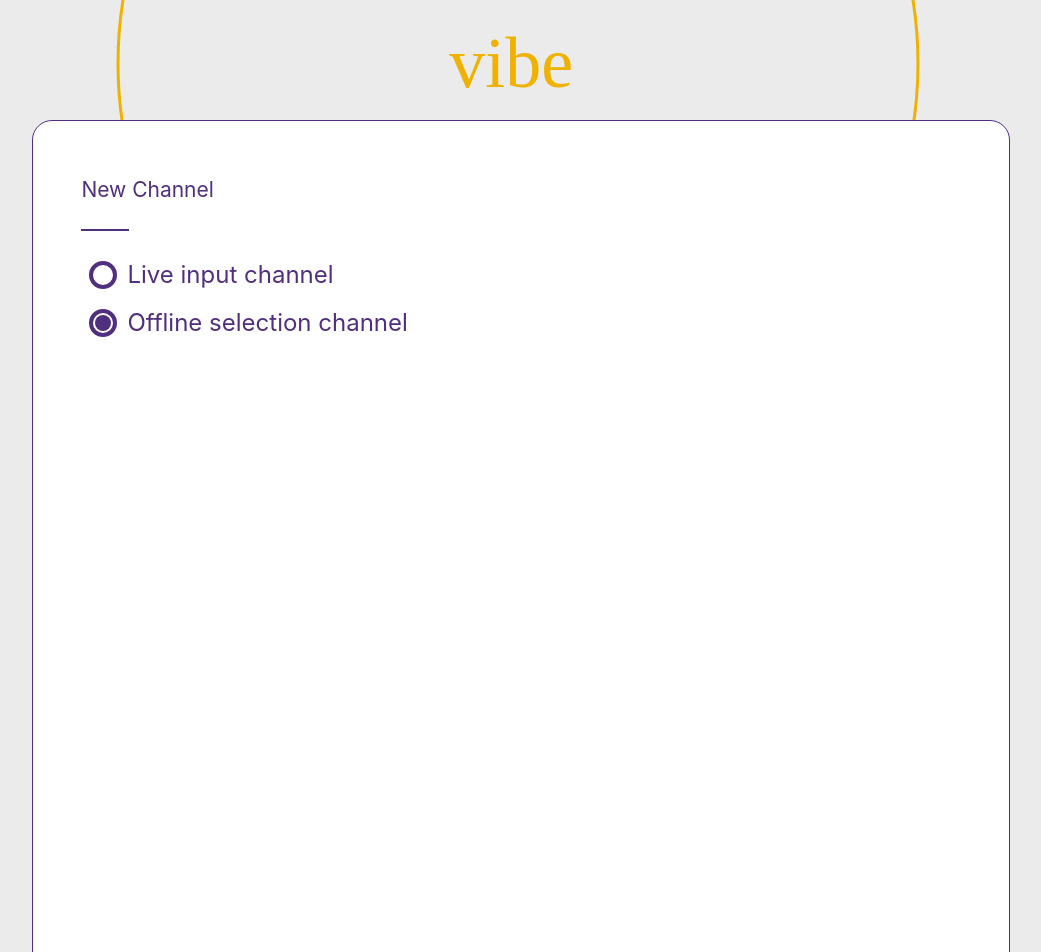
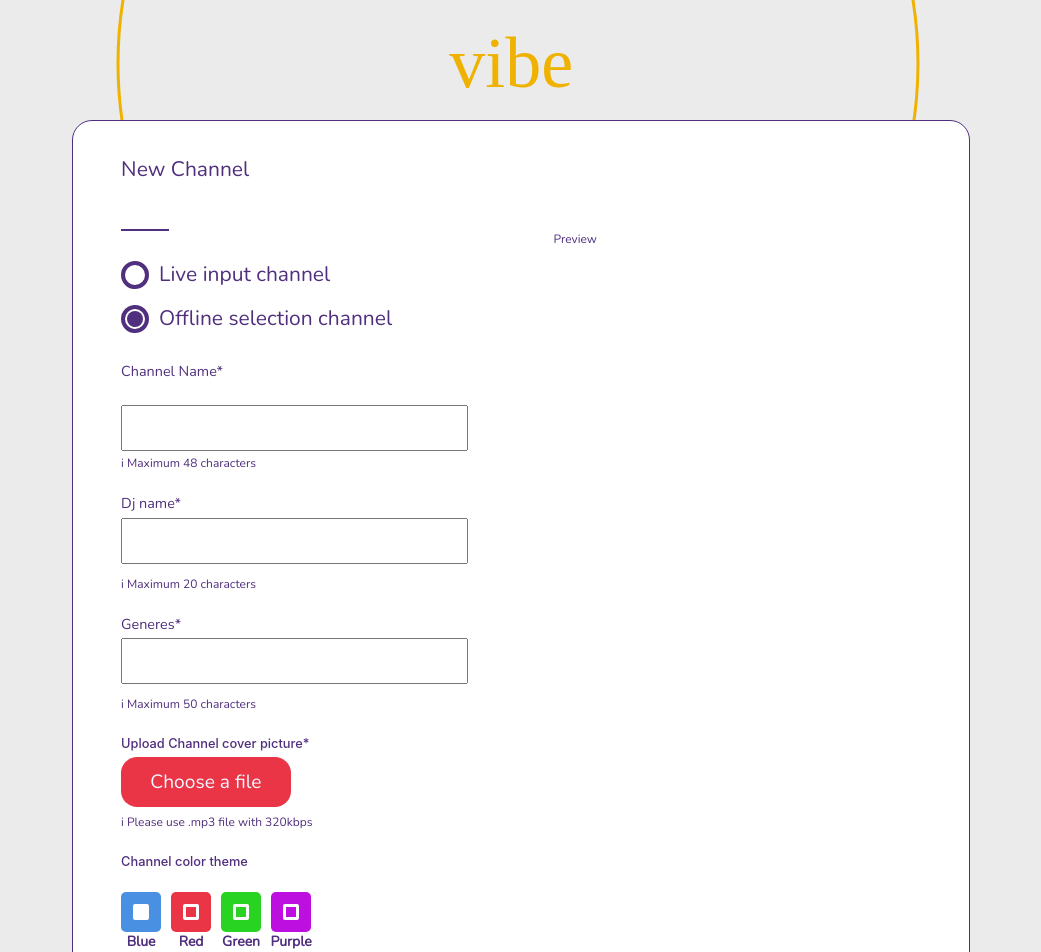
Before and after one commit to Stephaaan/vibe, a React (Create React App) app: page /createChannel in a window 1280 px wide. Shown: the top 952 px of the page, without its empty margins (122-1163 px from the left). Built offline with nearby package versions, Linux system fonts and the light colour scheme.

Commit message:
create channel finished color picker

```diff
--- a/src/App.css
+++ b/src/App.css
@@ -6,6 +6,7 @@ body{
 	width: 100%;
 	height:100%;
 	background-color: #ebebec;
+	font-family: -apple-system, BlinkMacSystemFont, 'Segoe UI', Roboto, Oxygen, Ubuntu, Cantarell, 'Open Sans', 'Helvetica Neue', sans-serif;
 	margin:0;
 }
 .App {
@@ -20,9 +21,10 @@ body{
 	height: 100%;
 	display: flex;
 	justify-content: center;
-	font-family: Nunito, sans-serif;
+	font-family: 'Nunito', sans-serif;
 }
 .animated_logo{
+	font-family: 'Nunito', sans-serif;
 	width: 100%;
 	height: 465px;
 	background-image: url("imgs/animated-logo.svg");
@@ -83,7 +85,7 @@ body{
 	color:#502f7e;
 }
 .HomeScreen-stream-live_channel_text{
-	font-family: -apple-system, BlinkMacSystemFont, 'Segoe UI', Roboto, Oxygen, Ubuntu, Cantarell, 'Open Sans', 'Helvetica Neue', sans-serif;
+	font-family: 'Nunito', sans-serif;
 	font-weight: 100;
 	margin-top: 24px;
 	width: 100%;
@@ -131,15 +133,15 @@ body{
 	flex-direction: row;
 }
 .channel_background{
-	/*background:url("imgs/radius-16-px.svg"); */
+
 	position: relative;
 	background-color: white;
 	border-style: solid;
 	border-radius: 16px;
 	border-color: #502f7e;
 	border-width: 1px;
-	width:812px;
-	height: 114px;
+	width:60%;
+	height: 10%;
 	margin-bottom: 8px;
 	padding: 16px;
 	display: flex;
@@ -151,6 +153,7 @@ body{
 .channel_section{
 	display: inline-block;
 	height: 100%;
+	width:25%;
 	margin-left: 10px;
 }
 .channel_name_section{
@@ -171,8 +174,8 @@ body{
 .channel_listeners_section{
 	margin-top: 0px;
 	padding-top: 0px;
-	position:absolute;
-	left: 271px;
+	/*position:absolute;
+	left: 271px; */
 }
 .channel_section_numberOfListeners_text{
 	text-align: center;
@@ -192,8 +195,8 @@ body{
 	font-weight: 100;
 }
 .channel_audio_section{
-	position: absolute;
-	left: 413px;
+/*	position: absolute;
+	left: 413px; */
 	line-height: 4px;
 }
 .channel_audio_audio_source_label{
@@ -243,18 +246,18 @@ body{
 }
 .channelName{
 	font-weight: 600;
-	font-size: 24px;
+	font-size: 1.3em;
 	color: #502f7e;
 }
 .channel_settings_section{
-	position: absolute;
-	left: 626px;
+	/*position: absolute;
+	left: 626px; */
 	display: flex;
 	flex-direction: row;
 
 }
 .channel_settings_editBtn{
-	width: 74px;
+	width: 40%;
 	height: 40px;
 	margin-top: 37px;
 	margin-left: 8px;
@@ -290,7 +293,7 @@ body{
 	font-weight: 100;
 }
 .edit_channel_screen_edit_channel{
-	width: 976px;
+	width: 70%;
 	height: 1096px;
 	background-color:white;
 	margin-top: 120px;
@@ -302,42 +305,43 @@ body{
 .edit_channel_edit_form{
 	width: 50%;
 	height:100%;
-	position: relative;
+	text-align: left;
+	margin-left: 48px;
 }
 .edit_channel_preview{
 	width: 50%;
 	height:100%;
+	text-align: left;
 
 }
 .edit_channel_new_channel_p{
 	font-size: 21px;
-	position: absolute;
-	top: 48px;
-	left: 48px;
+
+	margin-top: 48px;
 }
 .edit_channel_line{
 	width: 48px;
  	height: 2px;
 	background-color: #502f7e;
-	position: absolute;
-	top: 108px;
-	left: 48px;
+	margin-top: 60px;
 }
 .edit_channel_radioButtons{
 	width: 100%;
 	height: 100px;
-	position: absolute;
-	left: 56px;
-	top: 130px;
-
+	margin-top: 20px;
 }
 .top{
 	margin-top: 0px;
+}
+.radiobutton_text{
+	margin-top: 23px;
+	font-size: 21px;
 }
 .center{
 	display:flex;
 	justify-content: center;
 }
+
 .radiobutton_outer{
 	margin-top: 10px;
 	margin-right: 10px;
@@ -361,16 +365,154 @@ body{
 	flex-direction: row;
 	flex-wrap: wrap;
 }
+.new_channel_text_input{
+  width: 80%;
+  height: 40px;
+  font-size: 1.2em;
+  font-weight: normal;
+  font-style: normal;
+  font-stretch: normal;
+  line-height: 0.83;
+  letter-spacing: normal;
+  color: #acacaf;
+  margin-top: 20px;
+}
+.edit_channel_channel_name_tag{
+	font-weight: 500;
+	margin-top: 20px;
+	font-size: 0.6em;
+}
+.edit_channel_channel_name_warning{
+	font-size: 12px;
 
-@media only screen and (max-width: 1200px) {
-  .pathHomeScreen{
-  	right:15%;
-  }
-  .btnAddChannel{
-  	right: 15%;
-  }
+}
+.edit_channel_channel_dj_warning{
+	margin-top: 20px;
+	font-size: 12px;
+}
+.new_channel_name{
+
+}
+.new_channel_dj{
+	margin-top: 0px;
+}
+.edit_channel_channel_dj_tag{
+	font-weight: 500;
+	margin-top: 40px;
+	font-size: 0.6em;
+}
+.new_channel_genre{
+	margin-top: 0px;
+}
+.edit_channel_channel_genre_tag{
+	margin-top: 40px;
+	font-size: 0.6em;
+	font-weight: 500;
+}
+.edit_channel_channel_genre_warning{
+	font-size: 12px;
+	margin-top: 20px;
+}
+.edit_channel_handler{
+	width: 100%;
+	height: 100%;
+	padding-top: 25%;
+}
+.edit_channel_preview_text{
+	font-weight: 400;
+	font-size: 0.5em;
+	margin-left: 2%;
+}
+.edit_channel_cover_file{
+	display: flex;
+	align-items: center;
+	justify-content: center;
+	font-size: 0.8em;
+	background-color: #ea3546;
+	color: aliceblue;
+	margin-top: 10px;
+	width:40%;
+	height: 50px;
+	border-radius: 16px;
+}
+.edit_channel_channel_file_tag{
+	font-family: -apple-system, BlinkMacSystemFont, 'Segoe UI', Roboto, Oxygen, Ubuntu, Cantarell, 'Open Sans', 'Helvetica Neue', sans-serif;
+	font-size: 1vmax;
+	font-weight: 500;
+	margin-top: 40px;
+}
+.inputfile{
+	display:none;
+}
+.color_chooser_handler{
+	margin-top: 30px;
+	display:flex;
+
+}
+.color_chooser{
+	width: 40px;
+	height: 40px;
+	margin-right: 10px;
+	border-radius: 5px;
+	display: flex;
+	align-items: center;
+	justify-content: center;
+}
+.color_chooser_blue{
+	background-color:#4a90e2;
+}
+.color_chooser_red{
+	background-color:#ea3546;
+}
+.color_chooser_green{
+	background-color:#29d321;
+}
+.color_chooser_purple{
+	background-color:#bd10e0;
 }
 
+.color_chooser_whitebox{
+	width: 10px;
+	height: 10px;
+	border-radius: 2px;
+	border: solid 3px white;
+}
+.color_chooser_active{
+	background-color: white;
+}
+.edit_channel_format_warning{
+	font-weight: 500;
+	margin-top: 15px;
+	font-size: 12px;
+}
+.edit_channel_color{
+	font-size: 1vmax;
+	font-weight: 500;
+	margin-top: 40px;
+	font-family: -apple-system, BlinkMacSystemFont, 'Segoe UI', Roboto, Oxygen, Ubuntu, Cantarell, 'Open Sans', 'Helvetica Neue', sans-serif;
+}
+
+.color_chooser_block{
+	display: block;
+	flex-wrap: wrap;
+	font-weight: 600;
+	font-size: 14px;
+}
+.skuska{
+	width: 40px;
+	margin-top: 10px;
+	display: flex;
+	justify-content: center;
+}
+.file_delete{
+	margin-left: 5px;
+	background: url("imgs/icons8-delete.svg");
+	background-size: 15px;
+	height: 60%;
+	width: 10%;
+	background-repeat: no-repeat;
+	background-size: cover;
+}
 @media only screen and (max-width: 1000px) {
   .pathHomeScreen{
   	right:10%;
@@ -379,3 +521,13 @@ body{
   	right: 10%;
   }
 }
+/*not working*/
+/*
+@media screen and (min-width: 1920px) and (min-height: 1080px) {
+	html {
+	   -webkit-transform: scale(1.2);
+	   -moz-transform: scale(1.2);
+	   transform: scale(1.2);
+	}
+ }
+*/
--- a/src/App.js
+++ b/src/App.js
@@ -1,6 +1,5 @@
 import React, { Component } from 'react';
 import './App.css';
-import HomeScreen from "./components/HomeScreenChannels"
 import store from "./store";
 import {Provider} from "react-redux";
 import ApplicationContainer from "./ApplicationContainer";
--- a/src/Application.js
+++ b/src/Application.js
@@ -1,9 +1,16 @@
 import React, {Component} from "react";
-import HomeScreen from "./components/NewChannel"
+import HomeScreen from "./components/HomeScreen"
+import HomeScreenChannels from "./components/HomeScreenChannels";
+import NewChannel from "./components/NewChannel";
+import { Router, Link } from "@reach/router"
 class Application extends Component{
     render(){
         return(
-            <HomeScreen/>
+            <Router>
+                <HomeScreen path="/"/>
+                <HomeScreenChannels path="/channels"/>
+                <NewChannel path="/createChannel"/>
+            </Router>
         );
     }
 }
--- a/src/components/Channel.js
+++ b/src/components/Channel.js
@@ -2,6 +2,7 @@ import React, {Component} from "react";
 import dot_16px_red from "../imgs/radius-16-px-red.svg";
 import dot_16px_green from "../imgs/radius-16-px-green.svg";
 import dot_16px_blue from "../imgs/radius-16-px-blue.svg";
+import dot_16px_purple from "../imgs/radius-16-px-purple.svg";
 import VolumeController from "./VolumeController";
 
 class Channel extends Component{
@@ -9,15 +10,21 @@ class Channel extends Component{
 		playing:true
 	}
 	render(){
-		const {liveStatus, time, channelName, withCorp, genre, listeners, source} = this.props;
+		const {color, time, channelName, withCorp, genre, listeners, source} = this.props;
 		let icon = null
-		if(liveStatus==="online"){
-			icon = dot_16px_green
-		}else if(liveStatus==="pending"){
-
-			icon = dot_16px_blue
-		}else{
-			icon = dot_16px_red
+		switch(color){
+			case "green":
+				icon = dot_16px_green;
+				break;
+			case "blue":
+				icon = dot_16px_blue;
+				break;
+			case "red":
+				icon = dot_16px_red;
+				break;
+			default:
+				icon = dot_16px_purple;
+				break;
 		};
 		return (
 				<div className="channel_background">
--- /dev/null
+++ b/src/components/ColorChooser.js
@@ -0,0 +1,42 @@
+import React, {Component} from "react";
+
+class ColorChooser extends Component{
+    state = {
+        choose:1
+    }
+    handleOnClick(id){
+        this.setState({choose:id});
+        this.props.choose(id);
+    }
+    render(){
+        return(
+            <div className="color_chooser_handler">
+                <div className="color_chooser_block">
+                    <div onClick={() => this.handleOnClick(1)} className="color_chooser color_chooser_blue">
+                        <div className={"color_chooser_whitebox "+((this.state.choose===1)?"color_chooser_active":"")}></div>
+                    </div>
+                    <div className="skuska">Blue</div>
+                </div>
+                <div className="color_chooser_block">
+                    <div onClick={() => this.handleOnClick(2)} className="color_chooser color_chooser_red">
+                        <div className={"color_chooser_whitebox "+((this.state.choose===2)?"color_chooser_active":"")}></div>
+                    </div>
+                    <div className="skuska">Red</div>
+                </div>
+                <div className="color_chooser_block">
+                    <div onClick={() => this.handleOnClick(3)} className="color_chooser color_chooser_green">
+                        <div className={"color_chooser_whitebox "+((this.state.choose===3)?"color_chooser_active":"")}></div>
+                    </div>
+                    <div className="skuska">Green</div>
+                </div>
+                <div className="color_chooser_block">
+                    <div onClick={() => this.handleOnClick(4)} className="color_chooser color_chooser_purple">
+                        <div className={"color_chooser_whitebox "+((this.state.choose===4)?"color_chooser_active":"")}></div>
+                    </div>
+                    <div className="skuska">Purple</div>
+                </div>
+            </div>
+        );
+    }
+}
+export default ColorChooser;
--- a/src/components/HomeScreen.js
+++ b/src/components/HomeScreen.js
@@ -1,5 +1,5 @@
 import React, {Component} from "react";
-
+import {Link} from "@reach/router";
 import "../App.css";
 import path from "../imgs/path-2.svg"
 
@@ -9,8 +9,8 @@ class HomeScreen extends Component{
 		return <div className="HomeScreen-noStreams">
 			<div className="animated_logo">
 				<div className="topContainer">
-					<p className="no_active_channels_p">You have no active channels</p>
-					<button className="btnAddChannel" onClick={()=>{}}>Add channel</button>
+					<Link to="/channels"><p className="no_active_channels_p">You have no active channels</p></Link>
+					<Link to="/createChannel"><button className="btnAddChannel" onClick={()=>{}}>Add channel</button></Link>
 				</div>
 				<p className="create_vibe_p">Create some vibe</p>
 				<img className="pathHomeScreen" src={path}/>
--- a/src/components/HomeScreenChannels.js
+++ b/src/components/HomeScreenChannels.js
@@ -1,5 +1,5 @@
 import React, {Component} from "react";
-
+import {Link} from "@reach/router";
 import "../App.css";
 
 
@@ -10,15 +10,15 @@ class HomeScreen extends Component{
 			<div className="HomeScreen-stream-topLogo">
 				<div className="topContainer">
 					<div className="HomeScreen-stream-heading">plug<div className="blue_letter">2</div>vibe</div>
-					<button className="btnAddChannel" onClick={()=>{}}>Add channel</button>
+					<Link to="/createChannel"><button className="btnAddChannel" onClick={()=>{}}>Add channel</button></Link>
 					<div className="HomeScreen-stream-live_channel_text">Live Input Channels</div>
 					<div className="HomeScreen-stream-line"> </div>
 				</div>
 				<div className="HomeScreen-stream-channelHolder">
-					<Channel liveStatus="pending" source="Akai EIE1 input 1 & 2" listeners="12"  time="00:23:45" channelName="Sapyens Night" withCorp="Alyaz" genre="bass, grime, trap"/>
-					<Channel liveStatus="online" source="Akai EIE1 input 3 & 4" listeners="17"  time="00:23:45" channelName="House of Unity" withCorp="Paradiso Rhytm" genre="house & soul"/>
-					<Channel liveStatus="offline" source="Akai EIE1 input 5 & 6" listeners="989"  time="00:23:45" channelName="Liquidity" withCorp="Majkl Kelso" genre="soulfull d&b"/>
-					<Channel liveStatus="online" source="Akai EIE1 input 7 & 8" listeners="všetci"  time="10:00:01" channelName="Panteri" withCorp="Garda Mauzer" genre="srpska propaganda"/>
+					<Channel color="blue" source="Akai EIE1 input 1 & 2" listeners="12"  time="00:23:45" channelName="Sapyens Night" withCorp="Alyaz" genre="bass, grime, trap"/>
+					<Channel color="red" source="Akai EIE1 input 3 & 4" listeners="17"  time="00:23:45" channelName="House of Unity" withCorp="Paradiso Rhytm" genre="house & soul"/>
+					<Channel color="green" source="Akai EIE1 input 5 & 6" listeners="989"  time="00:23:45" channelName="Liquidity" withCorp="Majkl Kelso" genre="soulfull d&b"/>
+					<Channel color="purple" source="Akai EIE1 input 7 & 8" listeners="všetci"  time="10:00:01" channelName="Panteri" withCorp="Garda Mauzer" genre="srpska propaganda"/>
 				</div>
 			</div>
 
--- a/src/components/NewChannel.js
+++ b/src/components/NewChannel.js
@@ -1,12 +1,31 @@
 import React, {Component} from "react";
 import RadioButtonHandler from "./RadioButtonHandler";
+import ColorChooser from "./ColorChooser";
 
 class NewChannel extends Component{
     state = {
-        checked:2
+        checked:2,
+        fileName:"Choose a file",
+        colorPicked:1
+    }
+    handleFileUpload(fileName){
+        let prepared = "";
+        if(fileName.length > 15){
+            prepared = fileName.substring(0, 12) + "...";
+        }else{
+            prepared = fileName;
+        }
+
+        this.setState({fileName:prepared});
+    }
+    deleteFileSelection(){
+        this.setState({fileName:"Choose a file"});
+    }
+    handleColorChoose(id) {
+        this.setState({colorPicked:id});
     }
     render(){
-        console.log(this.state.checked);
+        console.log(this.state.colorPicked);
         return (
             <div className="animated_logo top center">
                  &nbsp;
@@ -20,10 +39,32 @@ class NewChannel extends Component{
                         <div className="edit_channel_radioButtons">
                             <RadioButtonHandler setCheckedID={(id)=>this.setState({checked:id})}buttons={([{id:1, text:"Live input channel", checked:false},{id:2, text:"Offline selection channel", checked:true}])}/>
                         </div>
+                        <div>
+                            <p className="edit_channel_channel_name_tag">Channel Name*</p>
+                            <input type="text" className="new_channel_text_input new_channel_name"/>
+                            <p className="edit_channel_channel_name_warning">i Maximum 48 characters</p>
+                            <p className="edit_channel_channel_dj_tag">Dj name*</p>
+                            <input type="text" className="new_channel_text_input new_channel_dj"/>
+                            <p className="edit_channel_channel_dj_warning">i Maximum 20 characters</p>
+
+                            <p className="edit_channel_channel_genre_tag">Generes*</p>
+                            <input type="text" className="new_channel_text_input new_channel_genre"/>
+                            <p className="edit_channel_channel_genre_warning">i Maximum 50 characters</p>
+                            <p className="edit_channel_channel_file_tag">Upload Channel cover picture*</p>
+                            <input type="file" name="file" id="file" className="inputfile" onChange = {e =>
+                                    this.handleFileUpload(e.target.files[0].name)
+                            }/>
+                            <div className="edit_channel_cover_file"><label htmlFor="file" >{this.state.fileName}</label>{this.state.fileName !== "Choose a file"?<span className="file_delete" onClick={()=>this.deleteFileSelection()}>&nbsp;</span>:""}</div>
+                            <div className="edit_channel_format_warning">i Please use .mp3 file with 320kbps</div>
+                            <div className="edit_channel_color">Channel color theme</div>
+                            <ColorChooser choose={id => this.handleColorChoose(id)}/>
+                        </div>
                     </div>
                     {/*preview div*/}
                     <div className="edit_channel_preview">
-                        &nbsp;
+                        <div className="edit_channel_handler">
+                            <p className="edit_channel_preview_text">Preview</p>
+                        </div>
                     </div>
                 </div>
             </div>
--- a/src/components/RadioButton.js
+++ b/src/components/RadioButton.js
@@ -5,7 +5,7 @@ const RadioButton = props => {
         <div onClick={()=>handleClick()}className="radiobutton_outer">
             {checked?<div className="radiobutton_inner"></div>:""}
         </div>
-        <p>{text}</p>
+        <p className="radiobutton_text">{text}</p>
         </div>
     );
 
--- a/src/components/RadioButtonHandler.js
+++ b/src/components/RadioButtonHandler.js
@@ -28,7 +28,7 @@ class RadioButtonHandler extends Component{
     render(){
         return (
             <div>
-                {this.state.buttons.map(item => <RadioButton id={item.id} handleClick={()=>{this.handleCheck(item.id)}}checked={item.checked} text={item.text}/>)}
+                {this.state.buttons.map(item => <RadioButton key={item.id} id={item.id} handleClick={()=>{this.handleCheck(item.id)}}checked={item.checked} text={item.text}/>)}
             </div>
         );
     }
--- a/src/components/VolumeController.js
+++ b/src/components/VolumeController.js
@@ -19,7 +19,7 @@ class VolumeController extends Component{
         return(
 
             <div className="volume_controller_handler">
-                {array.map(i=><div key={i+"clickable"}className="volume_controller_dot_clickable" onClick={() => this.setState({controller:{volume:i}})}><div key={i} className={this.getClassName(i)}></div></div>)}
+                {array.map(i=><div key={i}className="volume_controller_dot_clickable" onClick={() => this.setState({controller:{volume:i}})}><div key={i} className={this.getClassName(i)}></div></div>)}
 
                     <div className="volume_controller_db_label">{this.state.controller.volume - 10}dB</div>
             </div>
--- a/src/store.js
+++ b/src/store.js
@@ -30,7 +30,7 @@ export default store;
                         listeners:number
                         audioSource:String
                         volume:number
-                        stateOfChannel:live/pending/offline
+                        color:blue/red/green/purple
                        }
                 }
                 otherStuff:something
```
Also changed, not shown: src/imgs/icons8-delete.svg (added), src/imgs/radius-16-px-purple.svg (added).
